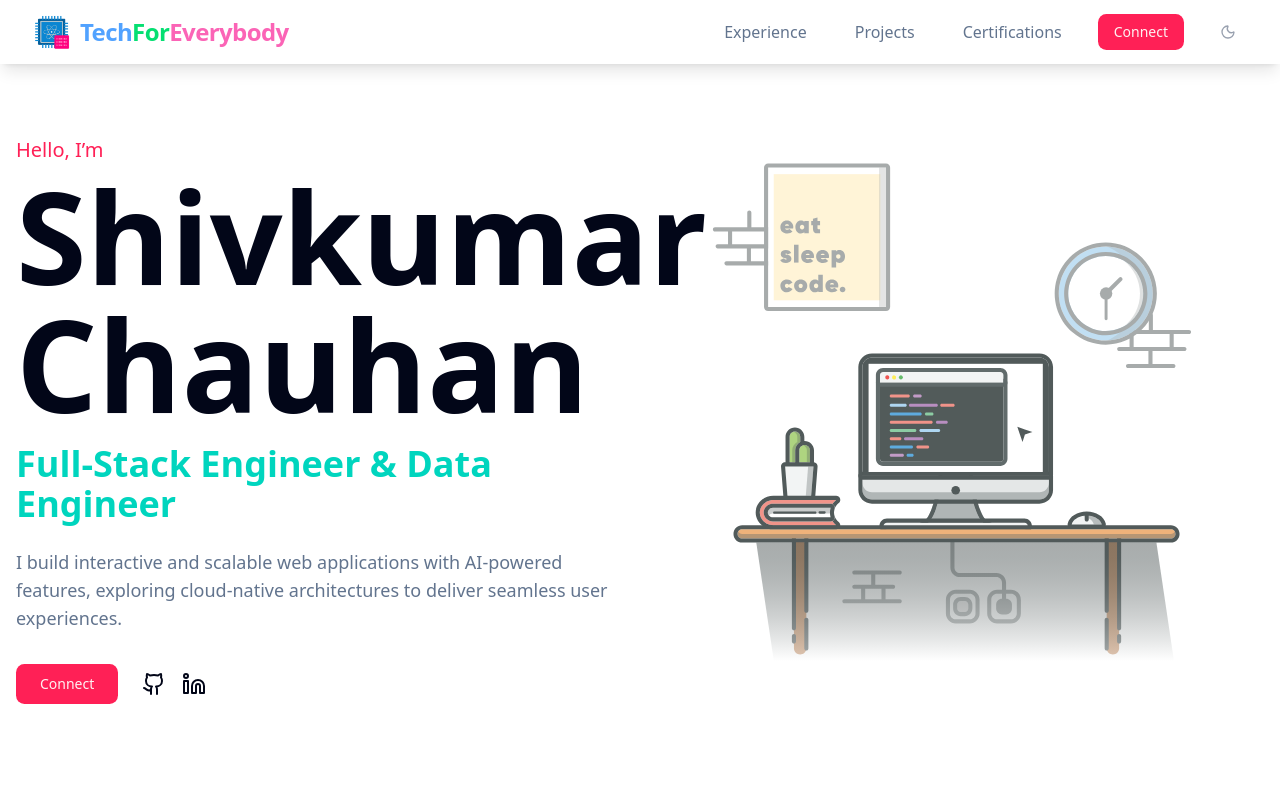
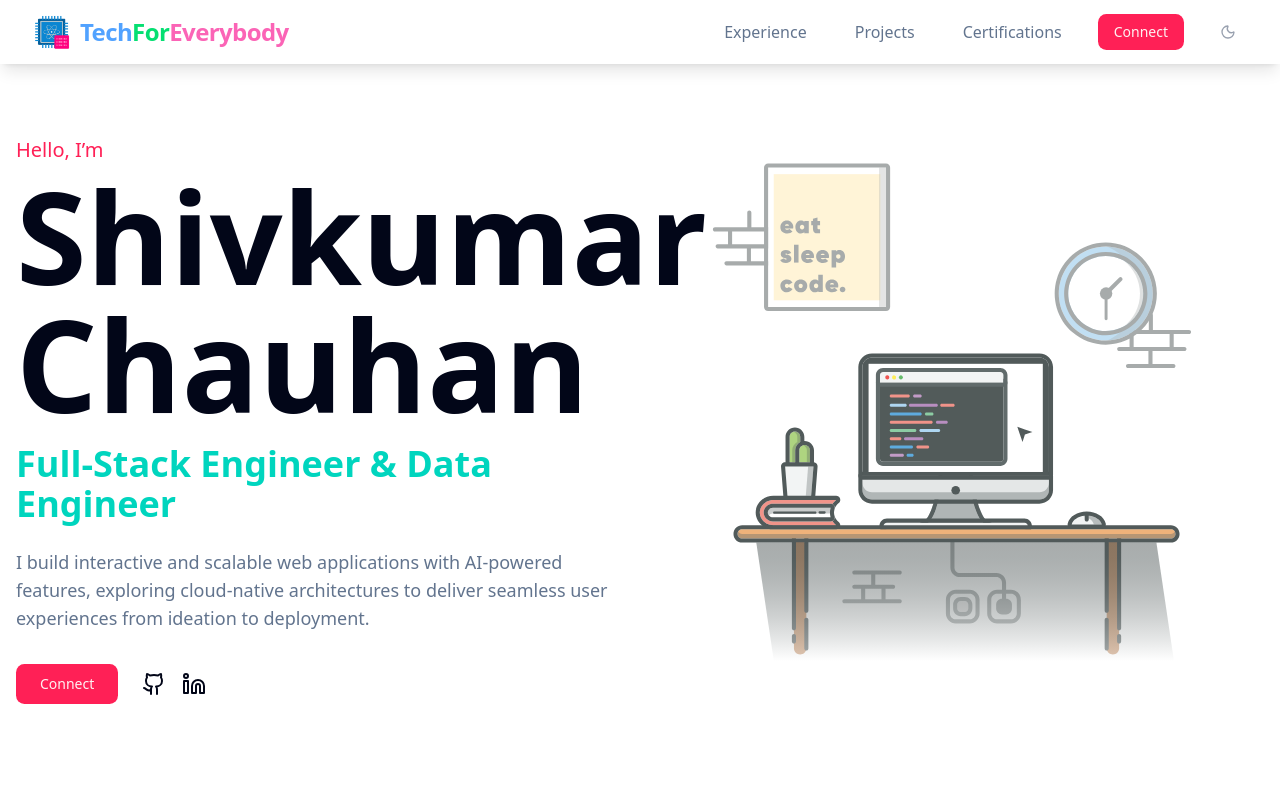
Before and after one commit to TechForEverybody/TechForEverybody, a Next.js app: page / in a window 1280 px wide. Shown: the top 800 px of the page. Built offline with nearby package versions, Linux system fonts and the light colour scheme.

Commit message:
'deploy'

```diff
--- a/package.json
+++ b/package.json
@@ -25,6 +25,7 @@
     "@radix-ui/react-tooltip": "^1.2.7",
     "@react-three/drei": "^10.4.2",
     "@react-three/fiber": "^9.2.0",
+    "@vercel/analytics": "^1.5.0",
     "class-variance-authority": "^0.7.1",
     "clsx": "^2.1.1",
     "framer-motion": "^12.23.0",
--- a/src/app/layout.tsx
+++ b/src/app/layout.tsx
@@ -4,8 +4,8 @@ import Provider from "./provider";
 import Header from "@/layouts/main/Header";
 import { ThemeProvider } from 'next-themes';
 import Script from "next/script";
-
-
+import { Analytics } from "@vercel/analytics/next"
+export { metadata } from "./metadata";
 
 export default function RootLayout({
     children,
@@ -61,6 +61,7 @@ export default function RootLayout({
                         }
                     })}
                 </Script>
+                <Analytics />
             </head>
             <body
                 suppressHydrationWarning={true}
--- a/src/landing/HomeHero.tsx
+++ b/src/landing/HomeHero.tsx
@@ -19,7 +19,7 @@ export default function HomeHero() {
                     <p className="text-xl font-medium text-primary mb-2">Hello, I&rsquo;m</p>
                     <h1 className="text-5xl xl:text-9xl md:text-7xl font-extrabold text-foreground mb-4">Shivkumar Chauhan</h1>
                     <h2 className="text-2xl md:text-4xl font-semibold text-teal-400 mb-6">Full-Stack Engineer & Data Engineer</h2>
-                    <p className="text-base md:text-lg text-muted-foreground mb-8 max-w-full mx-auto md:mx-0">I build interactive and scalable web applications with AI-powered features, exploring cloud-native architectures to deliver seamless user experiences.</p>
+                    <p className="text-base md:text-lg text-muted-foreground mb-8 max-w-full mx-auto md:mx-0">I build interactive and scalable web applications with AI-powered features, exploring cloud-native architectures to deliver seamless user experiences from ideation to deployment.</p>
                     <div className="flex flex-col sm:flex-row items-center sm:justify-start space-y-4 sm:space-y-0 sm:space-x-6">
                         <motion.div whileHover={{ scale: 1.05 }} whileTap={{ scale: 0.95 }}>
                             <Button variant='default' size="lg">Connect</Button>
```
Also changed, not shown: 1 other file (tests, documents, lock files or other folders).
